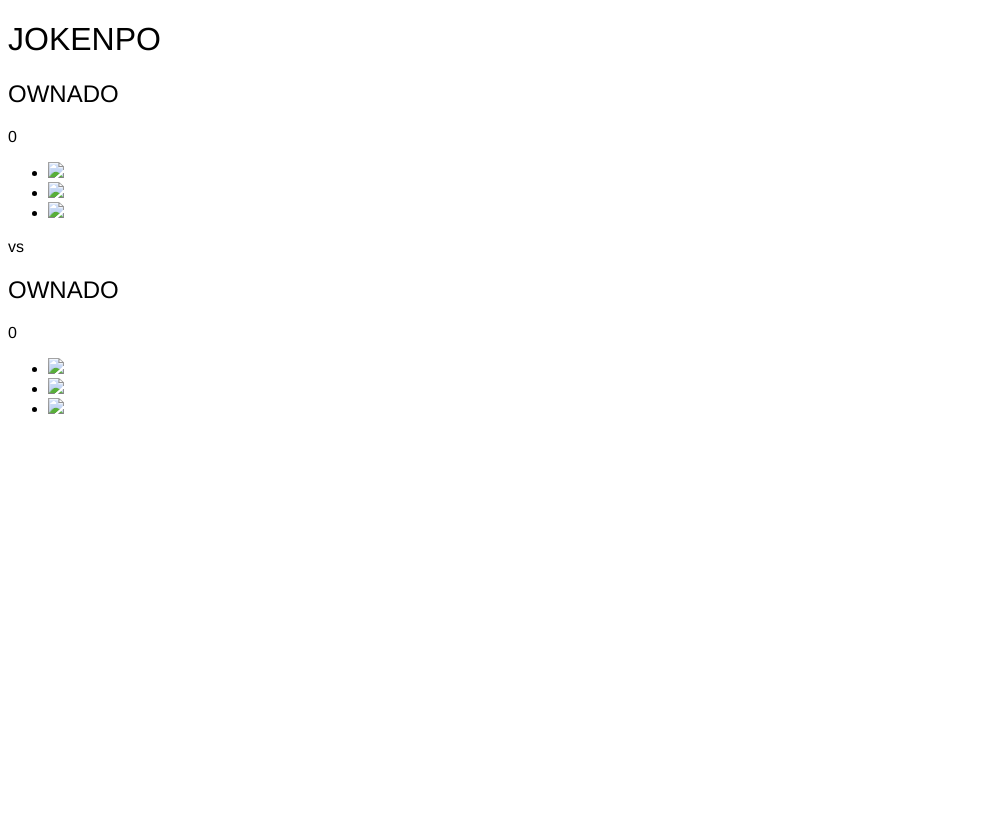
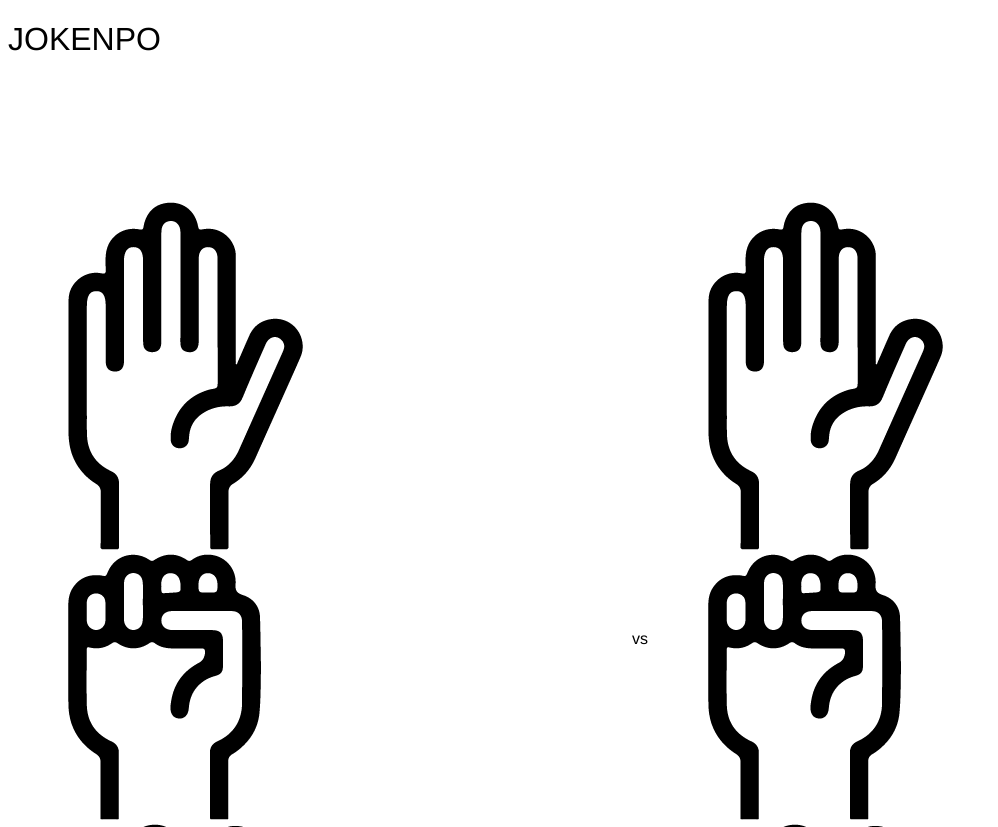
Before and after one commit to 00lucasm/jokenpo, a plain HTML site: page index.html in a window 1280 px wide. Shown: the top 827 px of the page, without its empty margins (0-998 px from the left). Before the commit the page ends 800 px from the top, so only its background shows below. Drawn offline with Linux system fonts and the light colour scheme.

Commit message:
Fix: src corrigido

```diff
--- a/index.html
+++ b/index.html
@@ -12,11 +12,18 @@
 			}
 
 			#scoreboard {
-
+				display:  flex;
+				align-items: center;
+				justify-content: center;
 			}
 
-			#player {
-
+			#player, #npc{
+				position: relative;
+				flex-grow: 1;
+				border-radius: 5px;
+				width: 200px;
+				padding: 20px;
+				color: #fff;
 			}
 		</style>
 	</head>
@@ -27,24 +34,24 @@
 			<div id="scoreboard">
 
 				<div id="player">
-					<h2 id="player-name">OWNADO</h2>
+					<h2 id="player-name">JOGADOR CARO</h2>
 					<span id="player-points">0</span>
 					<ul id="player-choice">
-						<li><a id="player-choice1"><img src="./img/pedra.png"></a></li>
-						<li><a id="player-choice1"><img src="./img/papel.png"></a></li>
-						<li><a id="player-choice1"><img src="./img/tesoura.png"></a></li>
+						<li><a id="player-choice1"><img src="./assets/maos/1x/paper.png"></a></li>
+						<li><a id="player-choice2"><img src="./assets/maos/1x/rock.png"></a></li>
+						<li><a id="player-choice3"><img src="./assets/maos/1x/scissors.png"></a></li>
 					</ul>
 				</div>
 
 				<div id="versus">vs</div>
 
-				<div id="player">
-					<h2 id="player-name">OWNADO</h2>
-					<span id="player-points">0</span>
-					<ul id="player-choice">
-						<li><a id="player-choice1"><img src="./img/pedra.png"></a></li>
-						<li><a id="player-choice1"><img src="./img/papel.png"></a></li>
-						<li><a id="player-choice1"><img src="./img/tesoura.png"></a></li>
+				<div id="npc">
+					<h2 id="npc-name">OWNADO</h2>
+					<span id="npc-points">0</span>
+					<ul id="npc-choice">
+						<li><a id="npc-choice1"><img src="./assets/maos/1x/paper.png"></a></li>
+						<li><a id="npc-choice2"><img src="./assets/maos/1x/rock.png"></a></li>
+						<li><a id="npc-choice3"><img src="./assets/maos/1x/scissors.png"></a></li>
 					</ul>
 				</div>
 
```
